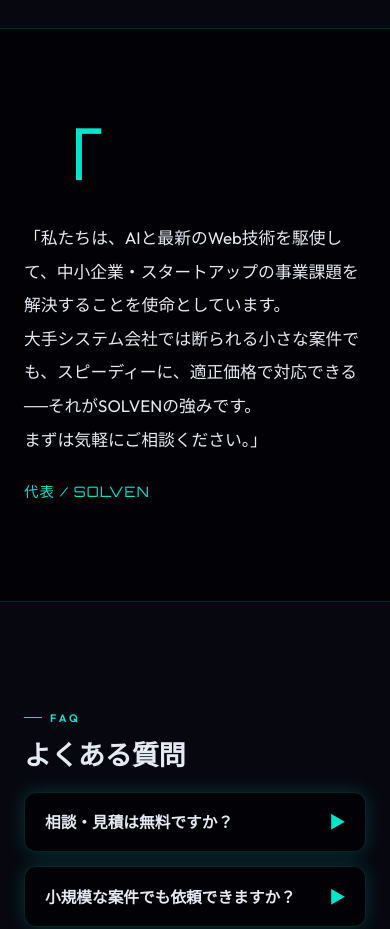
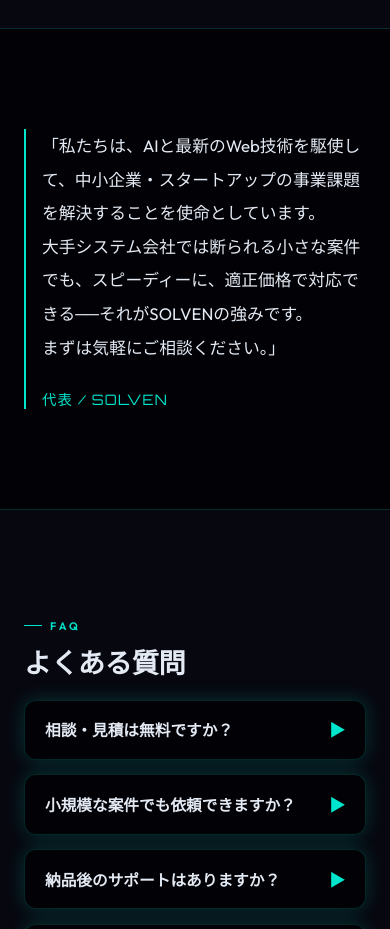
Before and after one commit to solven-jp/solven-hp, a plain HTML site: page public/index.html in a window 390 px wide. Shown: the part 8180-9109 px from the top of the page. Drawn offline with Linux system fonts and the light colour scheme.

Commit message:
Tighten representative message layout

```diff
--- a/public/index.html
+++ b/public/index.html
@@ -931,16 +931,10 @@
     /* MESSAGE */
     #message { background: var(--bg-0); }
     .message-wrap {
-      display: grid;
-      grid-template-columns: .45fr 1fr;
-      gap: 3rem;
-      align-items: start;
-    }
-    .message-quote {
-      color: var(--cyan);
-      font-family: 'Orbitron', sans-serif;
-      font-size: 80px;
-      line-height: .9;
+      max-width: 860px;
+      margin: 0 auto;
+      padding-left: 1.5rem;
+      border-left: 2px solid var(--cyan);
     }
     .message-copy {
       font-family: 'Outfit', sans-serif;
@@ -1021,10 +1015,7 @@
       .process-arrow {
         display: none;
       }
-      .message-wrap {
-        grid-template-columns: 1fr;
-        gap: 1.25rem;
-      }
+      .message-wrap { padding-left: 1rem; }
     }
 
     /* WHY */
@@ -1739,7 +1730,6 @@
 <section id="message">
   <div class="inner reveal">
     <div class="message-wrap">
-      <div class="message-quote" aria-hidden="true">「</div>
       <div>
         <blockquote class="message-copy">
           「私たちは、AIと最新のWeb技術を駆使して、中小企業・スタートアップの事業課題を解決することを使命としています。<br>
```
